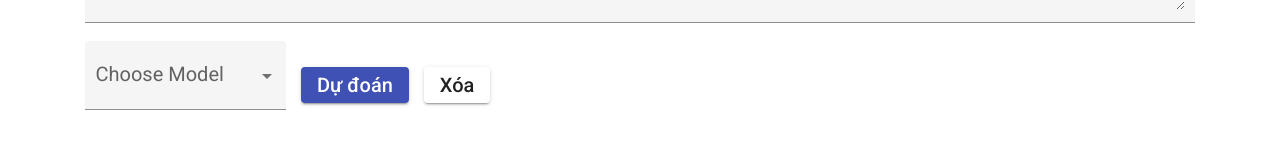
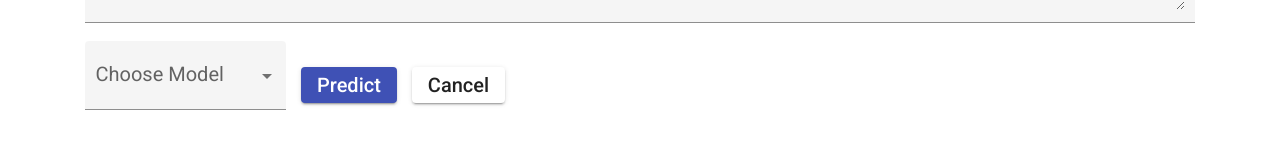
Before and after one commit to cuongnm172989/ui-tiki-review, an Angular app: page / in a window 1280 px wide. Shown: the part 183-346 px from the top of the page. Built offline with nearby package versions, Linux system fonts and the light colour scheme.

Commit message:
them css

```diff
--- a/src/app/app.component.html
+++ b/src/app/app.component.html
@@ -59,10 +59,10 @@
         </mat-option>
       </mat-select>
     </mat-form-field>
-    <button style="margin-left: 15px;" class="submit-but" (click)="submit()" mat-raised-button color="primary">Dự đoán</button>
+    <button style="margin-left: 15px;" class="submit-but" (click)="submit()" mat-raised-button color="primary">Predict</button>
     <!-- <button mat-raised-button color="accent">Accent</button>
     <button mat-raised-button color="warn">Warn</button> -->
-    <button style="margin-left: 15px;" (click)="cancel()" mat-raised-button >Xóa</button>
+    <button style="margin-left: 15px;" (click)="cancel()" mat-raised-button >Cancel</button>
   </div>
   <div class="loading">
 
```
